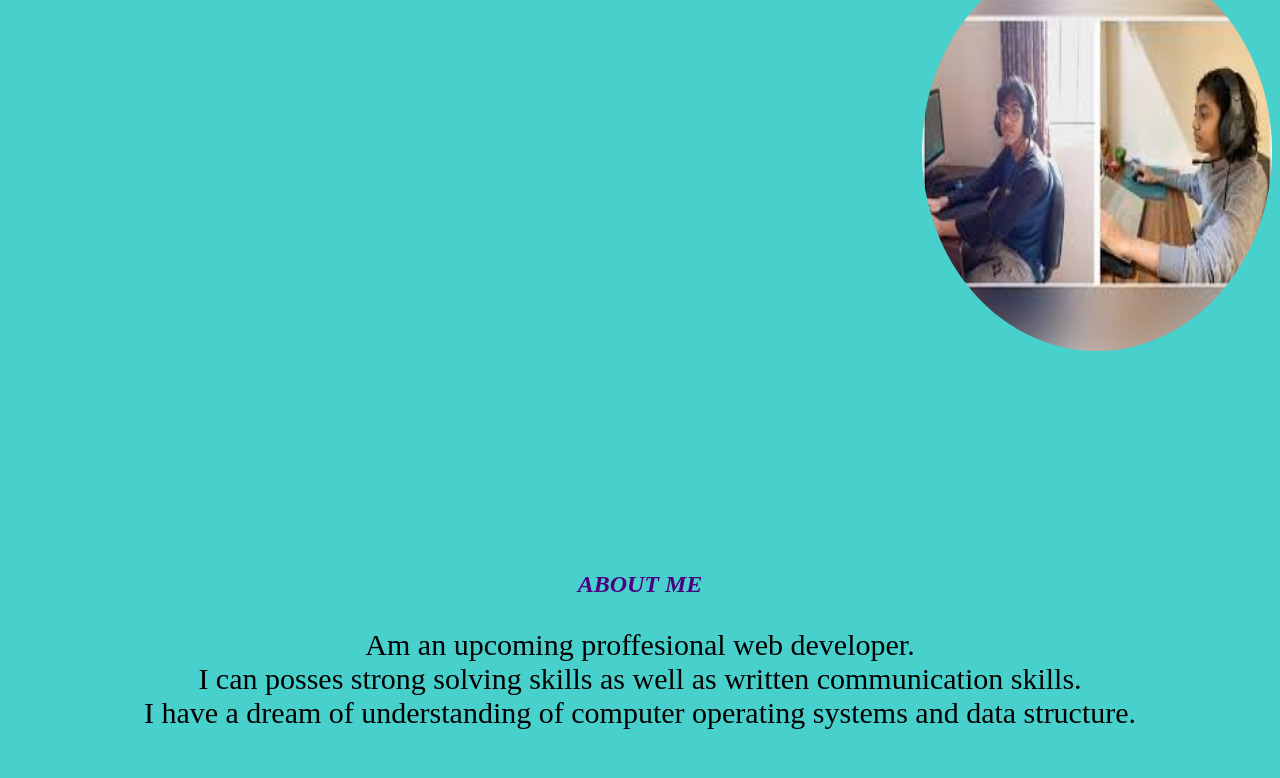
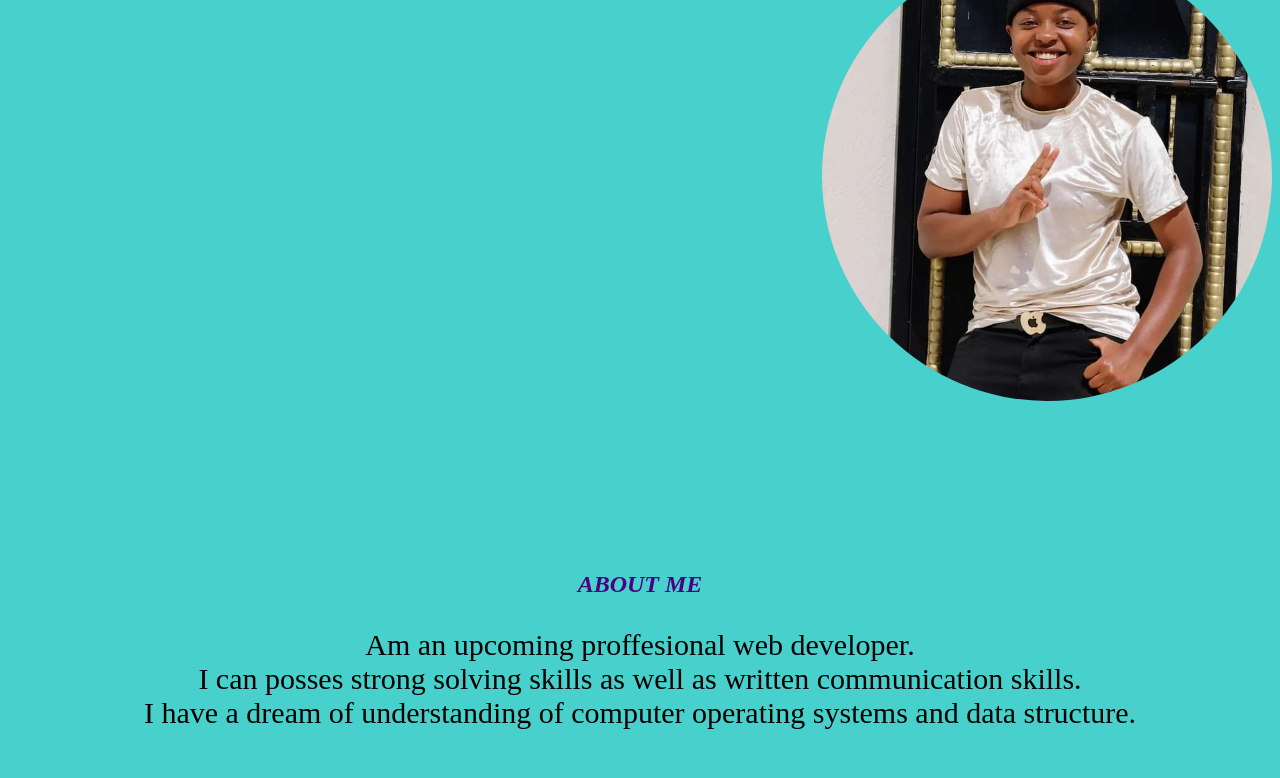
Before and after one commit to ann-wangui/MY-PORTIFOLIO, a plain HTML site: page index.html in a window 1280 px wide. Shown: the part 322-1100 px from the top of the page. Drawn offline with Linux system fonts and the light colour scheme.

Commit message:
changed image

```diff
--- a/index.css
+++ b/index.css
@@ -1,6 +1,6 @@
 img{
-    height: 400px;
-    width: 350px;
+    height: 450px;
+    width: 450px;
     border-radius: 50%;
     float: right;
 
@@ -13,6 +13,7 @@ body{
 font-size: 30px;
 color: violet;
 margin-top: 10%;
+
 }
 .imagesec{
     height: 600px;
--- a/index.html
+++ b/index.html
@@ -20,7 +20,7 @@
                 </ul>
               </div>
 <div class=imagesec>
-  <img src="./images/images.jpeg" alt="">
+  <img src="./images/ann.jpg" alt="">
 <p>Am a web developer and i love coding.</p>
 </div>
 <div class="about">
```
Also changed, not shown: images/ann.jpg (added).
